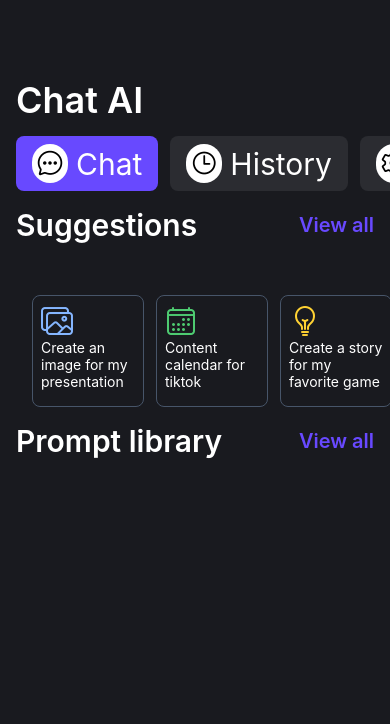
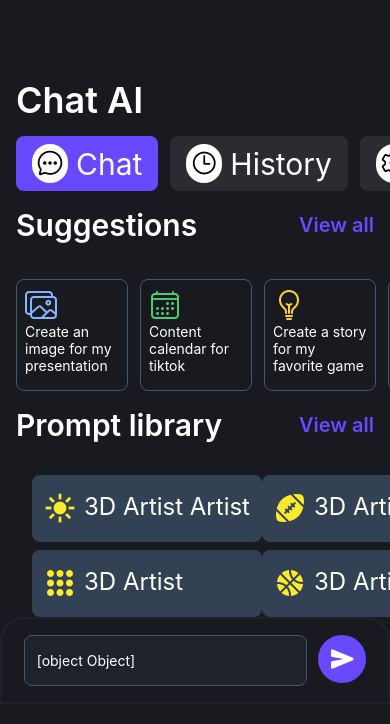
Before and after one commit to tranhuuloc4423/AIChatBot, a React Native app in the folder frontend/: screen /Suggestions in a window 390 px wide. Shown: the top 724 px of the page. Built offline with nearby package versions, Linux system fonts and the light colour scheme.

Commit message:
screen 6

```diff
--- a/frontend/App.tsx
+++ b/frontend/App.tsx
@@ -1,20 +1,21 @@
-import { NavigationContainer } from "@react-navigation/native";
-import { createNativeStackNavigator } from "@react-navigation/native-stack";
-import HomeScreen from "./screens/HomeScreen";
-import LoginScreen from "./screens/LoginScreen";
-import RegisterScreen from "./screens/RegisterScreen";
-import WelcomeScreen from "./screens/WelcomScreen";
-import SuggestionsScreen from "./screens/SuggestionsScreen";
-import SettingScreen from "./screens/SettingScreen";
-import LanguageScreen from "./screens/Setting/LanguageScreen";
+import { NavigationContainer } from '@react-navigation/native'
+import { createNativeStackNavigator } from '@react-navigation/native-stack'
+import HomeScreen from './screens/HomeScreen'
+import LoginScreen from './screens/LoginScreen'
+import RegisterScreen from './screens/RegisterScreen'
+import WelcomeScreen from './screens/WelcomScreen'
+import SuggestionsScreen from './screens/SuggestionsScreen'
+import SettingScreen from './screens/SettingScreen'
+import LanguageScreen from './screens/Setting/LanguageScreen'
+import HistoryScreen from './screens/HistoryScreen'
 
-const Stack = createNativeStackNavigator();
+const Stack = createNativeStackNavigator()
 
 export default function App() {
   return (
     <NavigationContainer>
       <Stack.Navigator
-                initialRouteName="Language"
+        initialRouteName="Suggestions"
         screenOptions={{ headerShown: false }}
       >
         <Stack.Screen name="Home" component={HomeScreen} />
@@ -24,7 +25,8 @@ export default function App() {
         <Stack.Screen name="Suggestions" component={SuggestionsScreen} />
         <Stack.Screen name="Setting" component={SettingScreen} />
         <Stack.Screen name="Language" component={LanguageScreen} />
+        <Stack.Screen name="History" component={HistoryScreen} />
       </Stack.Navigator>
     </NavigationContainer>
-    );
+  )
 }
--- /dev/null
+++ b/frontend/components/HistoryLable.tsx
@@ -0,0 +1,15 @@
+import { View, Text } from 'react-native'
+import React from 'react'
+interface Lable {
+  text: string // Define the type for the text prop
+}
+
+const HistoryLable: React.FC<Lable> = ({ text }) => {
+  return (
+    <View className="w-5/6  ml-auto mb-2 mr-auto border border-gray-500 rounded-lg p-3 bg-neutral-900 ">
+      <Text className="text-2xl text-white">{text}</Text>
+    </View>
+  )
+}
+
+export default HistoryLable
--- a/frontend/components/Input.tsx
+++ b/frontend/components/Input.tsx
@@ -1,35 +1,43 @@
-import { View, Text, TextInput, TextInputProps } from "react-native";
-import React, { FC } from "react";
+import {
+  View,
+  KeyboardAvoidingView,
+  Text,
+  TextInput,
+  TextInputProps
+} from 'react-native'
+import React, { FC } from 'react'
 
 const Input = ({
   inputProps,
   onChange,
   value,
   className,
-    iconRight,
+  iconRight
 }: {
-    inputProps?: TextInputProps;
-    onChange: (e: string) => void;
-    value: any;
-    iconRight?: any;
-    className?: string;
+  inputProps?: TextInputProps
+  onChange: (e: string) => void
+  value: any
+  iconRight?: any
+  className?: string
 }) => {
   return (
+    <View className=" border-black-200 z-50 right-0 border-2 flex flex-row justify-around rounded-t-3xl p-4 pb-4">
       <View
-            className={`flex bg-black-200 border border-gray-600 flex-row items-center justify-between px-4 py-2 rounded-lg ${className}`}
+        className={`flex bg-black-200 border w-4/5  border-gray-600 flex-row items-center justify-between  py-4 rounded-lg ${className}`}
       >
         <TextInput
-                className="flex-1 text-white"
+          className="flex-1 pl-3 py-0 text-white"
           onChangeText={onChange}
           value={value}
           {...inputProps}
           placeholderTextColor={'white'}
         />
-            <View >
+      </View>
+      <View className="rounded-full  w-12 h-12 bg-primary flex items-center justify-center">
         {iconRight}
       </View>
     </View>
-    );
-};
+  )
+}
 
-export default Input;
+export default Input
--- a/frontend/screens/HistoryScreen.tsx
+++ b/frontend/screens/HistoryScreen.tsx
@@ -1,11 +1,123 @@
-import { View, Text } from 'react-native'
-import React from 'react'
+import {
+  View,
+  KeyboardAvoidingView,
+  Platform,
+  Text,
+  TouchableOpacity,
+  ScrollView
+} from 'react-native'
+import React, { useState } from 'react'
+import { Ionicons } from '@expo/vector-icons'
+import Tag from '../components/Tag'
+import Input from '../components/Input'
+import HistoryLable from '../components/HistoryLable'
+
+const TopicsTags = () => {
+  return <View></View>
+}
 
 const HistoryScreen = () => {
+  const [tags, setTags] = useState([
+    {
+      name: 'Chat',
+      icon: (
+        <View className="rounded-full p-1 bg-white">
+          <Ionicons
+            name="chatbubble-ellipses-outline"
+            size={28}
+            color={'black'}
+          />
+        </View>
+      ),
+      path: '',
+      active: true
+    },
+    {
+      name: 'History',
+      icon: (
+        <View className="rounded-full p-1 bg-white">
+          <Ionicons name="time-outline" size={28} color={'black'} />
+        </View>
+      ),
+      path: '',
+      active: false
+    },
+    {
+      name: 'Settings',
+      icon: (
+        <View className="rounded-full p-1 bg-white">
+          <Ionicons name="settings-outline" size={28} color={'black'} />
+        </View>
+      ),
+      path: '',
+      active: false
+    }
+  ])
+
+  const handleTag = (index: number) => {
+    const updatedTags = tags.map((tag, i) => ({
+      ...tag,
+      active: i === index
+    }))
+    setTags(updatedTags)
+  }
+  const [text, setText] = useState('')
+
   return (
-    <View>
-      <Text>HistoryScreen</Text>
-    </View>
+    <KeyboardAvoidingView
+      behavior="padding"
+      keyboardVerticalOffset={0}
+      className="bg-black-100 flex-1 justify-between pt-20 h-screen w-screen"
+    >
+      <ScrollView
+        className=" h-screen w-screen"
+        showsVerticalScrollIndicator={true}
+        horizontal={false}
+      >
+        <View className="flex flex-col gap-4">
+          <View>
+            <Text className="text-4xl px-4 font-semibold text-white ">
+              Chat AI
+            </Text>
+          </View>
+          <ScrollView
+            className="w-screen "
+            horizontal={true}
+            showsHorizontalScrollIndicator={false}
+          >
+            <View className="flex flex-row pl-4 items-center">
+              {tags.map((tag, index) => (
+                <Tag
+                  onPress={() => handleTag(index)}
+                  label={tag.name}
+                  icon={tag.icon}
+                  active={tag.active}
+                />
+              ))}
+            </View>
+          </ScrollView>
+          <View className="flex flex-row items-center justify-between">
+            <Text className="text-3xl pl-4  font-semibold text-white">
+              Topics
+            </Text>
+          </View>
+          <View className="">
+            <HistoryLable text="Test" />
+            <HistoryLable text="Test" />
+
+            <HistoryLable text="Test" />
+            <HistoryLable text="Test" />
+            <HistoryLable text="Test" />
+            <HistoryLable text="Test" />
+            <HistoryLable text="Test" />
+            <HistoryLable text="Test" />
+            <HistoryLable text="Test" />
+            <HistoryLable text="Test" />
+            <HistoryLable text="Test" />
+          </View>
+        </View>
+      </ScrollView>
+    </KeyboardAvoidingView>
   )
 }
 
--- a/frontend/screens/SuggestionsScreen.tsx
+++ b/frontend/screens/SuggestionsScreen.tsx
@@ -1,112 +1,274 @@
-import { View, Text, TouchableOpacity,ScrollView } from 'react-native'
+import {
+  View,
+  KeyboardAvoidingView,
+  Platform,
+  Text,
+  TouchableOpacity,
+  ScrollView
+} from 'react-native'
 import React, { useState } from 'react'
-import {Ionicons} from '@expo/vector-icons'
+import { Ionicons } from '@expo/vector-icons'
 import Tag from '../components/Tag'
+import Input from '../components/Input'
+import PromptLib from '../components/Promt'
+const SuggetItem = () => {
+  return (
+    <ScrollView
+      className="w-screen"
+      horizontal={true}
+      showsHorizontalScrollIndicator={false}
+    >
+      <View className="flex flex-row pl-4 gap-3 items-center">
+        <TouchableOpacity>
+          <View className="w-28 h-28 rounded-lg border border-slate-600 p-2 mt-5  text-white ">
+            <Ionicons
+              className=""
+              name="images-outline"
+              size={32}
+              color={'#85B6FF'}
+            ></Ionicons>
+            <Text className=' text-white text-centerp"'>
+              Create an image for my presentation
+            </Text>
+          </View>
+        </TouchableOpacity>
+        <TouchableOpacity>
+          <View className="w-28 h-28 rounded-lg border border-slate-600 p-2 mt-5  text-white ">
+            <Ionicons
+              className=""
+              name="calendar-outline"
+              size={32}
+              color={'#4ECB71'}
+            ></Ionicons>
+            <Text className=' text-white text-centerp"'>
+              Content calendar for tiktok
+            </Text>
+          </View>
+        </TouchableOpacity>
 
+        <TouchableOpacity>
+          <View className="w-28 h-28 rounded-lg border border-slate-600 p-2 mt-5  text-white ">
+            <Ionicons
+              className=""
+              name="bulb-outline"
+              size={32}
+              color={'#FFD233'}
+            ></Ionicons>
+            <Text className=' text-white text-centerp"'>
+              Create a story for my favorite game
+            </Text>
+          </View>
+        </TouchableOpacity>
 
-const SuggetItem = () => {
+        <TouchableOpacity>
+          <View className="w-28 h-28 rounded-lg border border-slate-600 p-2 mt-5  text-white ">
+            <Ionicons
+              className=""
+              name="airplane-outline"
+              size={32}
+              color={'#ff38dd'}
+            ></Ionicons>
+            <Text className=' text-white text-centerp"'>
+              Create a story for my books, or movies
+            </Text>
+          </View>
+        </TouchableOpacity>
+      </View>
+    </ScrollView>
+  )
+}
 
+const Promtlibs = () => {
   return (
-        <ScrollView className='w-screen' horizontal={true} showsHorizontalScrollIndicator={false}
-
-
+    <ScrollView
+      className="flex pt-4 flex-row pl-8 gap-1 z-10 "
+      horizontal={true}
+      showsHorizontalScrollIndicator={false}
     >
-        <View className='flex pt-4 flex-row pl-8 gap-3 items-center'>
-            <View className='w-28 h-28 rounded-lg border border-slate-600 p-2 mt-5  text-white '>
-                <Ionicons className='' name="images-outline"  size={32} color={'#85B6FF'}></Ionicons>
-                <Text className=' text-white text-centerp"'>Create an image for my presentation</Text>
+      <View className="flex flex-col gap-2">
+        <View className=" py-4 px-3   rounded-lg flex flex-row  bg-slate-700">
+          <Ionicons
+            name="sunny-sharp"
+            className=""
+            size={32}
+            color={'#FCEA2B'}
+          />
+          <Text className="text-2xl text-white ml-2">3D Artist Artist</Text>
         </View>
-            <View className='w-28 h-28 rounded-lg border border-slate-600 p-2 mt-5  text-white '>
-                <Ionicons className='' name="calendar-outline"  size={32} color={'#4ECB71'}></Ionicons>
-                <Text className=' text-white text-centerp"'>Content calendar for tiktok</Text>
+        <View className=" py-4 px-3  rounded-lg flex flex-row  bg-slate-700">
+          <Ionicons name="apps" className="" size={32} color={'#FCEA2B'} />
+          <Text className="text-2xl text-white ml-2">3D Artist</Text>
         </View>
-            <View className='w-28 h-28 rounded-lg border border-slate-600 p-2 mt-5  text-white '>
-                <Ionicons className='' name="bulb-outline"  size={32} color={'#FFD233'}></Ionicons>
-                <Text className=' text-white text-centerp"'>Create a story for my favorite game</Text>
-
       </View>
-            <View className='w-28 h-28 rounded-lg border border-slate-600 p-2 mt-5  text-white '>
-                <Ionicons className='' name="airplane-outline"  size={32} color={'#ff38dd'}></Ionicons>
-                <Text className=' text-white text-centerp"'>Create a story for my books, or movies</Text>
-
+      <View className="flex flex-col gap-2">
+        <View className=" py-4 px-3   rounded-lg flex flex-row  bg-slate-700">
+          <Ionicons
+            name="american-football"
+            className=""
+            size={32}
+            color={'#FCEA2B'}
+          />
+          <Text className="text-2xl text-white ml-2">3D Artist</Text>
+        </View>
+        <View className=" py-4 px-3  rounded-lg flex flex-row  bg-slate-700">
+          <Ionicons
+            name="basketball"
+            className=""
+            size={32}
+            color={'#FCEA2B'}
+          />
+          <Text className="text-2xl text-white ml-2">3D Artist</Text>
+        </View>
+      </View>
+      <View className="flex flex-col gap-2">
+        <View className=" py-4 px-3  rounded-lg flex flex-row  bg-slate-700">
+          <Ionicons name="boat" className="" size={32} color={'#FCEA2B'} />
+          <Text className="text-2xl text-white ml-2">3D Artist</Text>
+        </View>
+        <View className=" py-4 px-3   rounded-lg flex flex-row  bg-slate-700">
+          <Ionicons name="cash" className="" size={32} color={'#FCEA2B'} />
+          <Text className="text-2xl text-white ml-2">3D Artist</Text>
+        </View>
+      </View>
+      <View className="flex flex-col gap-2">
+        <View className=" py-4 px-3   rounded-lg flex flex-row  bg-slate-700">
+          <Ionicons name="cut" className="" size={32} color={'#FCEA2B'} />
+          <Text className="text-2xl text-white ml-2">3D Artist</Text>
+        </View>
+        <View className=" py-4 px-3  rounded-lg flex flex-row  bg-slate-700">
+          <Ionicons
+            name="game-controller"
+            className=""
+            size={32}
+            color={'#FCEA2B'}
+          />
+          <Text className="text-2xl text-white ml-2">
+            3D Artist Artist Artist
+          </Text>
         </View>
       </View>
     </ScrollView>
   )
-
 }
 
 const SuggestionsScreen = () => {
-    const [tags,setTags] = useState([
+  const [tags, setTags] = useState([
     {
       name: 'Chat',
-            icon: <View className='rounded-full p-1 bg-white' ><Ionicons name="chatbubble-ellipses-outline" size={28} color={'black'}/></View>,
+      icon: (
+        <View className="rounded-full p-1 bg-white">
+          <Ionicons
+            name="chatbubble-ellipses-outline"
+            size={28}
+            color={'black'}
+          />
+        </View>
+      ),
       path: '',
       active: true
     },
     {
       name: 'History',
-            icon: <View className='rounded-full p-1 bg-white'><Ionicons name="time-outline" size={28} color={'black'}/></View>,
+      icon: (
+        <View className="rounded-full p-1 bg-white">
+          <Ionicons name="time-outline" size={28} color={'black'} />
+        </View>
+      ),
       path: '',
       active: false
-
     },
     {
       name: 'Settings',
-            icon: <View className='rounded-full p-1 bg-white'><Ionicons name="settings-outline" size={28} color={'black'}/></View>,
+      icon: (
+        <View className="rounded-full p-1 bg-white">
+          <Ionicons name="settings-outline" size={28} color={'black'} />
+        </View>
+      ),
       path: '',
       active: false
-        },
+    }
   ])
 
   const handleTag = (index: number) => {
     const updatedTags = tags.map((tag, i) => ({
       ...tag,
-            active: i === index,
-          }));
-          setTags(updatedTags);
+      active: i === index
+    }))
+    setTags(updatedTags)
   }
-
+  const [text, setText] = useState('')
 
   return (
-    <View className='bg-black-100 pt-20 h-screen w-screen'>
-        <View className='flex flex-col gap-4'>
+    <KeyboardAvoidingView
+      behavior="padding"
+      keyboardVerticalOffset={0}
+      className="bg-black-100 flex-1 justify-between pt-20 h-screen w-screen"
+    >
+      <ScrollView
+        className=" h-screen w-screen"
+        showsVerticalScrollIndicator={true}
+        horizontal={false}
+      >
+        <View className="flex flex-col gap-4">
           <View>
-                <Text className='text-4xl px-4 font-semibold text-white '>Chat AI</Text>
+            <Text className="text-4xl px-4 font-semibold text-white ">
+              Chat AI
+            </Text>
           </View>
-            <ScrollView className='w-screen ' horizontal={true} showsHorizontalScrollIndicator={false}
-
-
+          <ScrollView
+            className="w-screen "
+            horizontal={true}
+            showsHorizontalScrollIndicator={false}
           >
-                <View className='flex flex-row pl-4 items-center'>
+            <View className="flex flex-row pl-4 items-center">
               {tags.map((tag, index) => (
-                        <Tag onPress={() => handleTag(index)} label={tag.name} icon={tag.icon} active={tag.active}/>
-
+                <Tag
+                  onPress={() => handleTag(index)}
+                  label={tag.name}
+                  icon={tag.icon}
+                  active={tag.active}
+                />
               ))}
-
             </View>
           </ScrollView>
 
-            <View className='flex flex-row items-center justify-between'>
-                <Text className='text-3xl pl-4  font-semibold text-white'>Suggestions</Text>
+          <View className="flex flex-row items-center justify-between">
+            <Text className="text-3xl pl-4  font-semibold text-white">
+              Suggestions
+            </Text>
             <TouchableOpacity>
-                <Text className='font-semibold pr-4 text-primary text-xl'>View all</Text>
-
+              <Text className="font-semibold pr-4 text-primary text-xl">
+                View all
+              </Text>
             </TouchableOpacity>
           </View>
-            <SuggetItem/>
+          <View>
+            <SuggetItem />
+          </View>
 
-            <View className='flex flex-row items-center justify-between'>
-                <Text className='text-3xl pl-4 font-semibold text-white'>Prompt library</Text>
+          <View className="flex flex-row items-center justify-between">
+            <Text className="text-3xl pl-4 font-semibold text-white">
+              Prompt library
+            </Text>
             <TouchableOpacity>
-                <Text className='font-semibold pr-4 text-primary text-xl'>View all</Text>
-
+              <Text className="font-semibold pr-4 text-primary text-xl">
+                View all
+              </Text>
             </TouchableOpacity>
           </View>
-
-
+          <Promtlibs />
         </View>
+        <View className="flex ">
+          <Input
+            value={Text}
+            onChange={setText}
+            inputProps={{ placeholder: 'Ask anything...' }}
+            className=" z-50 "
+            iconRight={<Ionicons name="send" size={24} color="white" />}
+          />
         </View>
+      </ScrollView>
+    </KeyboardAvoidingView>
   )
 }
 
```
Also changed, not shown: frontend/components/Prompt.tsx (added, +12 -0 lines), frontend/screens/HomeScreen.tsx (line endings or trailing spaces). Lines whose indentation alone changed are shown as unchanged.
